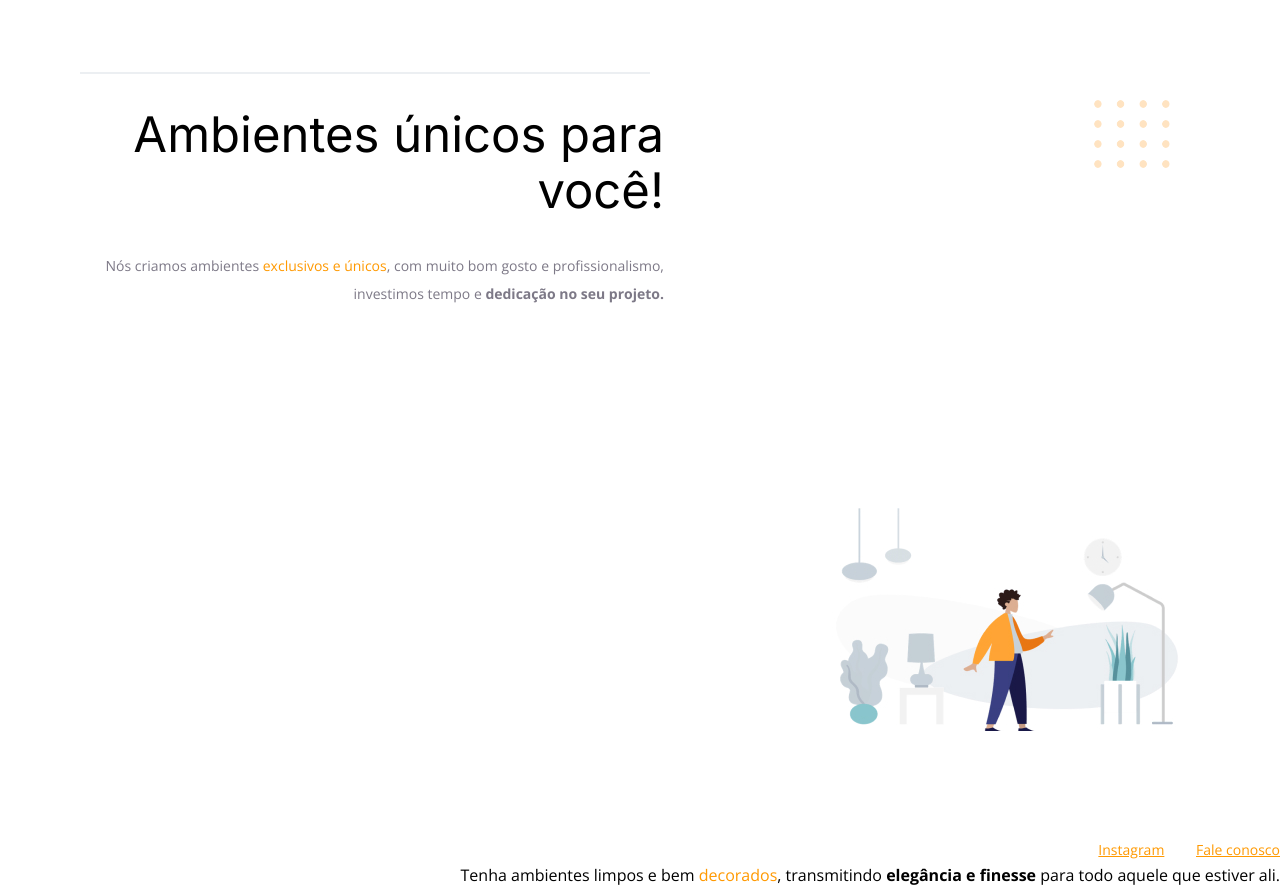
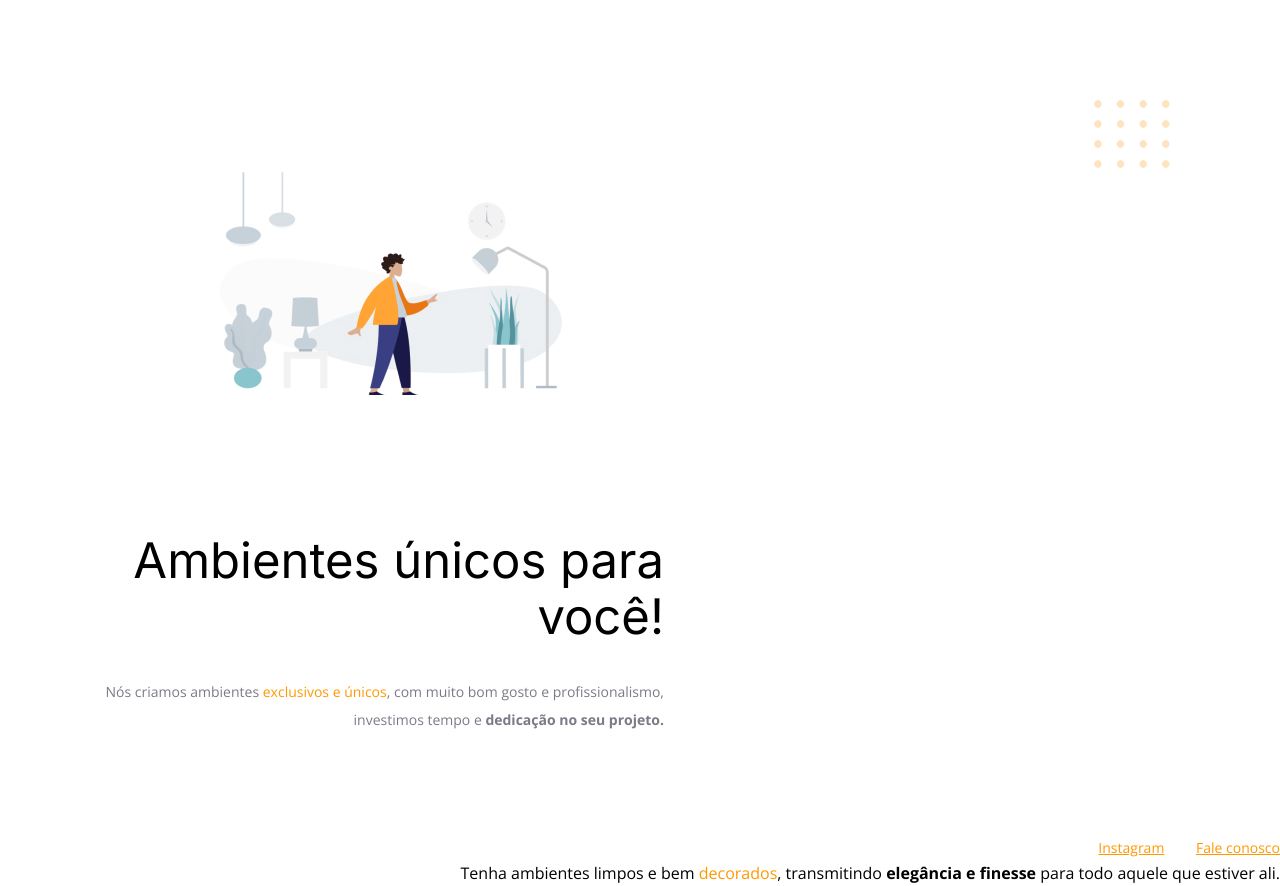
Before and after one commit to PabloPerdigao/Desafio-Explorer-Corrigindo-bugs-Projeto-01, a plain HTML site: page index.html in a window 1280 px wide. Drawn offline with nearby package versions, Linux system fonts and the light colour scheme.

Commit message:
Update index.html

```diff
--- a/index.html
+++ b/index.html
@@ -25,7 +25,13 @@
       src="images/balls.svg"
       alt="Bolinhas alaranjadas no canto inferior direito da tela"
     />
-      <div class="line"></div>
+
+    <img
+      src="images/img1.jpg"
+      alt="Desenho de uma pessoa vestindo uma camisa amarela em uma sala com Móveis"
+    />
+
+
       <h1>Ambientes únicos para você!</h1>
       <p>
         Nós criamos ambientes <span>exclusivos e únicos</span>, com muito
@@ -36,12 +42,10 @@
         <br />
       </p>
     </div>
-    <img
-      src="images/img1.jpg"
-      alt="Desenho de uma pessoa vestindo uma camisa amarela em uma sala com Móveis"
-    />
 
     <div id="footer">
+    <div id="line"></div>
+
       <a target="_blank" href="https://instagram.com/moveisparavoce"
         >Instagram</a
       >
```
